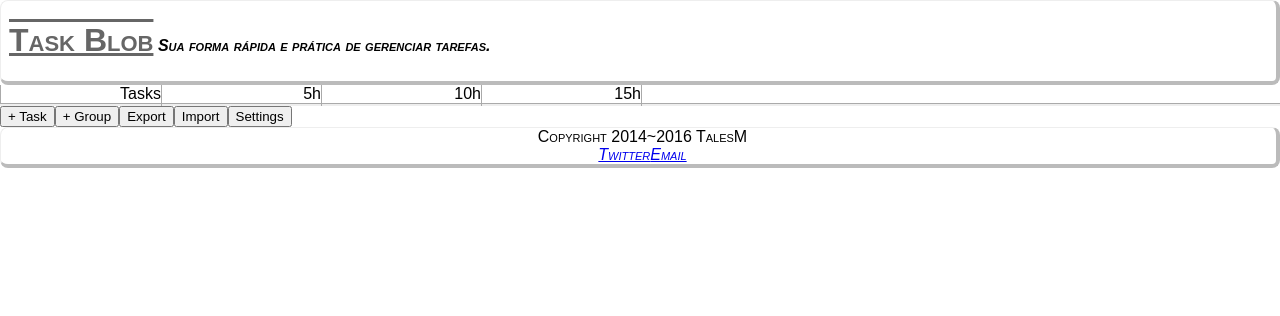
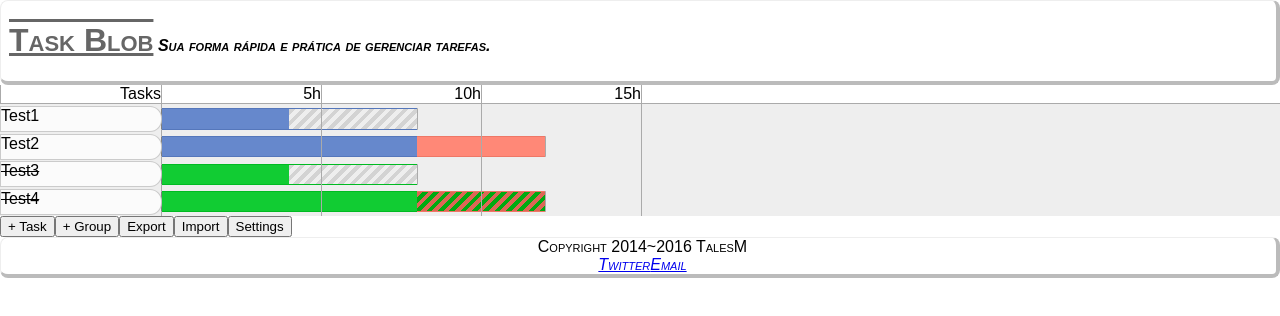
Before and after one commit to talesm/taskblob, a React (Create React App) app: page / in a window 1280 px wide. Shown: the top 316 px of the page. Built offline with nearby package versions, Linux system fonts and the light colour scheme.

Commit message:
Fixed bug preventing tasks to be shown.

```diff
--- a/src/App.js
+++ b/src/App.js
@@ -1,14 +1,18 @@
 import React from 'react';
 import MainView from './ui/MainView';
 import Project from './model/Project';
+import Task from './model/Task';
 import './App.css';
 
 class App extends React.Component {
   constructor(props) {
     super(props);
-    this.state = {
-      project: new Project('Test1', 'Test1')
-    }
+    const project = new Project('Test1', 'Test1');
+    project.addKid(new Task(1, 'Test1', 'description', 8, 4, false));
+    project.addKid(new Task(2, 'Test2', 'description', 8, 12, false));
+    project.addKid(new Task(3, 'Test3', 'description', 8, 4, true));
+    project.addKid(new Task(4, 'Test4', 'description', 8, 12, true));
+    this.state = { project };
   }
 
   render() {
--- a/src/model/Group.js
+++ b/src/model/Group.js
@@ -171,7 +171,7 @@ Group.prototype.end = function() {
 };
 
 Group.prototype.map = function (func) {
-	this.subTasks.map(func);
+	return this.subTasks.map(func);
 }
 
 export default Group;
--- a/src/ui/GanttViewer.js
+++ b/src/ui/GanttViewer.js
@@ -6,9 +6,9 @@ export default function(props) {
   const items = (props.items||[]).map(item => (
     <Item key={item.id}
       start="0"
-      spent={ Math.min(item.spent, item.duration)+"em"}
-      remaining={Math.max(item.duration - item.spent, 0)+"em"}
-      overdue={Math.max(-item.duration + item.spent, 0)+"em"}
+      spent={ Math.min(item.spent, item.duration)*2+"em"}
+      remaining={Math.max(item.duration - item.spent, 0)*2+"em"}
+      overdue={Math.max(-item.duration + item.spent, 0)*2+"em"}
       closed={item.closed}
     >
       {item.name}
```
